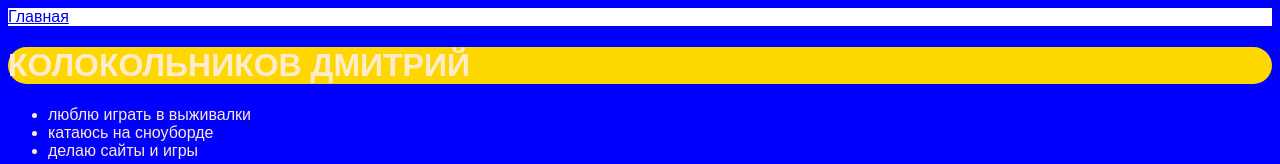
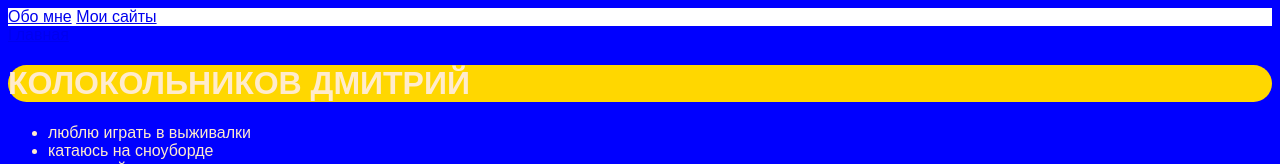
Before and after one commit to Dmitriykolokolius/my-portfolio, a plain HTML site: page index.html in a window 1280 px wide. Shown: the top 164 px of the page. Drawn offline with Linux system fonts and the light colour scheme.

Commit message:
Update index.html

```diff
--- a/index.html
+++ b/index.html
@@ -4,7 +4,10 @@
     <link rel="stylesheet" href="style.css"/>
   </head>
   <body>
-    <header>
+   <header>
+      <a class="link-header" href="index.html">Обо мне</a>
+       <a class="link-header" href="sites.html">Мои сайты</a>
+    </header>
       <a class="link-header" href="index.html">Главная</a>
     </header>
     <main>
```
